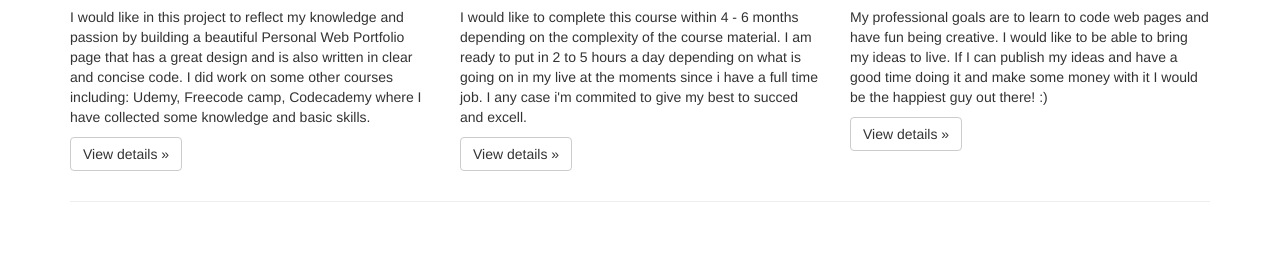
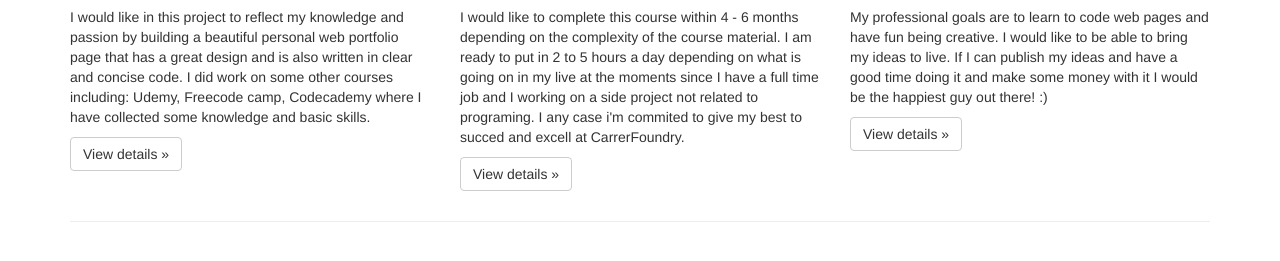
Before and after one commit to dssp100/CF-Portfolio-Site, a plain HTML site: page index.html in a window 1280 px wide. Shown: the part 461-722 px from the top of the page. Drawn offline with nearby package versions, Linux system fonts and the light colour scheme.

Commit message:
improved some texts

```diff
--- a/index.html
+++ b/index.html
@@ -38,12 +38,12 @@
       <div class="row">
         <div class="col-md-4">
           <h2>Portfolio Concept</h2>
-          <p>I would like in this project to reflect my knowledge and passion by building a beautiful Personal Web Portfolio page that has a great design and is also written in clear and concise code. I did work on some other courses including: Udemy, Freecode camp, Codecademy where I have collected some knowledge and basic skills.</p>
+          <p>I would like in this project to reflect my knowledge and passion by building a beautiful personal web portfolio page that has a great design and is also written in clear and concise code. I did work on some other courses including: Udemy, Freecode camp, Codecademy where I have collected some knowledge and basic skills.</p>
           <p><a class="btn btn-default" href="#" role="button">View details &raquo;</a></p>
         </div><!-- /col -->
         <div class="col-md-4">
           <h2>Project Goals</h2>
-          <p>I would like to complete this course within 4 - 6 months depending on the complexity of the course material. I am ready to put in 2 to 5 hours a day depending on what is going on in my live at the moments since i have a full time job. I any case i'm commited to give my best to succed and excell.</p>
+          <p>I would like to complete this course within 4 - 6 months depending on the complexity of the course material. I am ready to put in 2 to 5 hours a day depending on what is going on in my live at the moments since I have a full time job and I working on a side project not related to programing. I any case i'm commited to give my best to succed and excell at CarrerFoundry.</p>
           <p><a class="btn btn-default" href="#" role="button">View details &raquo;</a></p>
        </div><!-- /col -->
         <div class="col-md-4">
```
